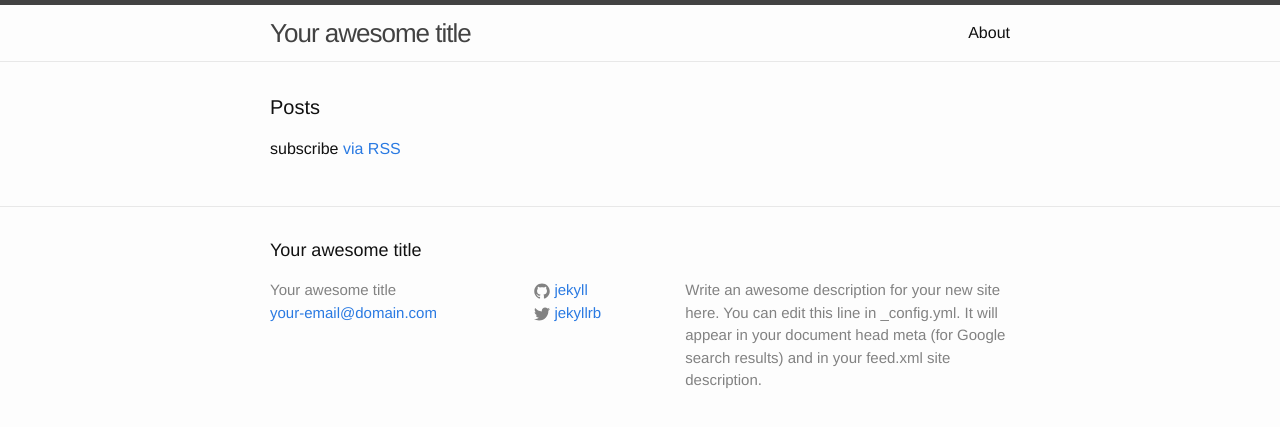
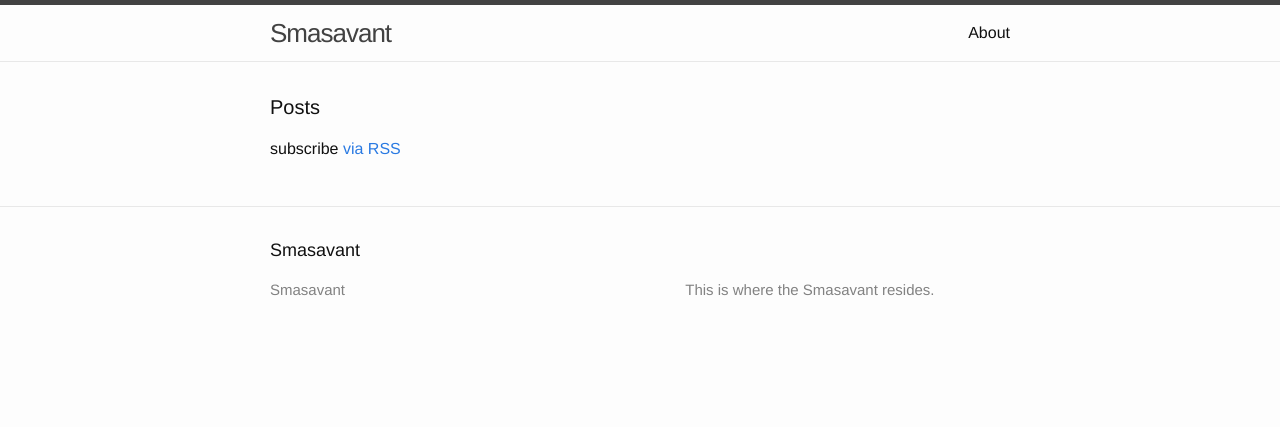
Before and after one commit to SamCasavant/samcasavant.github.io, a Jekyll site: the page built from index.html, in a window 1280 px wide. Shown: the top 427 px of the page. Built offline with Jekyll 4.4.1, drawn with Linux system fonts in a browser that asks for light colours.

Commit message:
updated config

```diff
--- a/_config.yml
+++ b/_config.yml
@@ -1,14 +1,12 @@
 # Site settings
-title: Your awesome title
-email: your-email@domain.com
+title: Smasavant
+email:
 description: > # this means to ignore newlines until "baseurl:"
-  Write an awesome description for your new site here. You can edit this
-  line in _config.yml. It will appear in your document head meta (for
-  Google search results) and in your feed.xml site description.
+  This is where the Smasavant resides.
 baseurl: "" # the subpath of your site, e.g. /blog/
-url: "http://yourdomain.com" # the base hostname & protocol for your site
-twitter_username: jekyllrb
-github_username:  jekyll
+url:  # the base hostname & protocol for your site
+twitter_username:
+github_username:
 
 # Build settings
 markdown: kramdown
```
